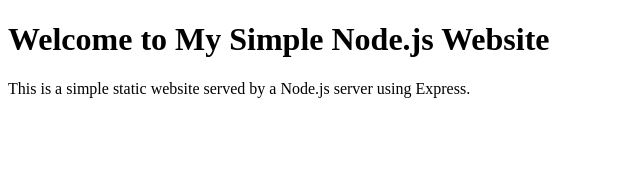
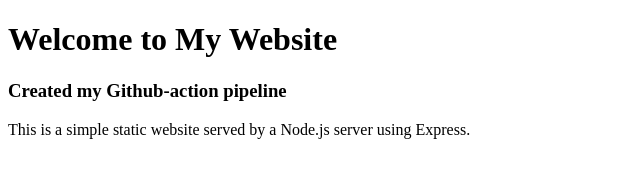
Before and after one commit to Nirajkumar18/node-app, a website: page public/index.html in a window 1280 px wide. Shown: the whole page, without its empty margins (0-640 px from the left). Drawn offline with Linux system fonts and the light colour scheme.

Commit message:
Update index.html

```diff
--- a/public/index.html
+++ b/public/index.html
@@ -6,7 +6,8 @@
     <title>Simple Node.js Website</title>
 </head>
 <body>
-    <h1>Welcome to My Simple Node.js Website</h1>
+    <h1>Welcome to My Website</h1>
+    <h3>Created my Github-action pipeline</h3>
     <p>This is a simple static website served by a Node.js server using Express.</p>
 </body>
 </html>
```
